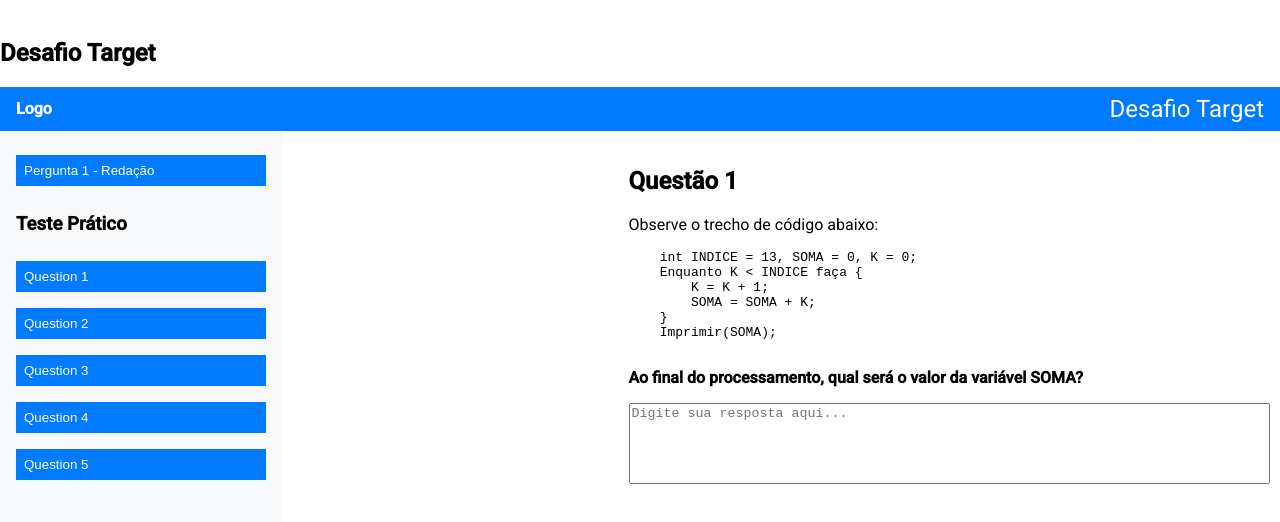
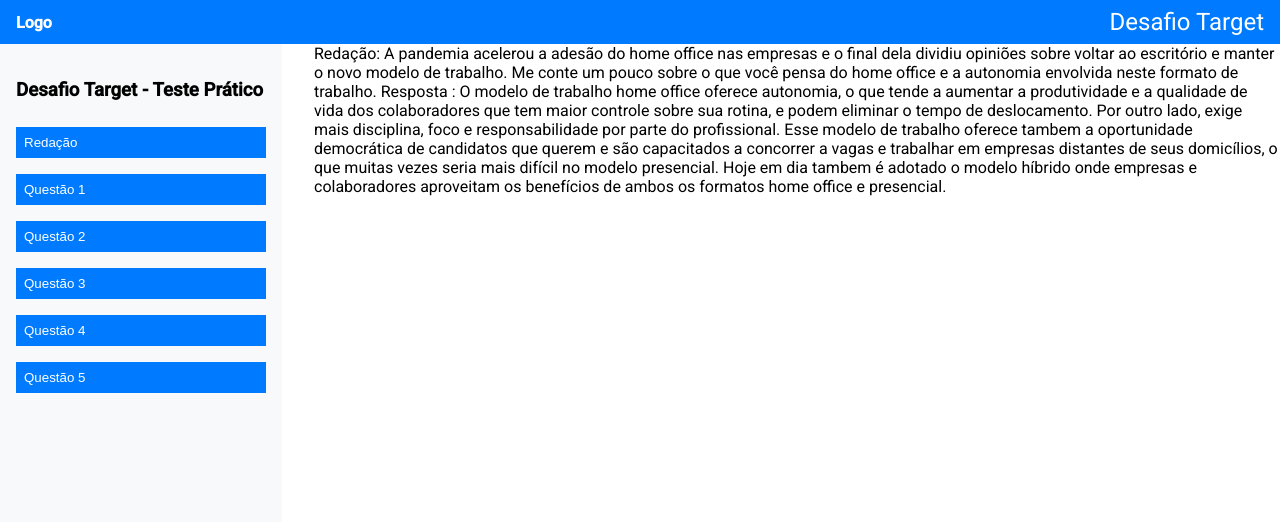
Before and after one commit to RubemAZ/Target-Sistemas-Prova-Tecnica, an Angular app in the folder Prova/: page /redaction in a window 1280 px wide. Before the commit this address led to /question1. Shown: the top 522 px of the page. Built offline with nearby package versions, Linux system fonts and the light colour scheme.

Commit message:
ADD Redaction page and routes

```diff
--- a/Prova/src/app/components/sidebar/sidebar.component.html
+++ b/Prova/src/app/components/sidebar/sidebar.component.html
@@ -1,21 +1,6 @@
 <div class="sidebar">
-  <button class="sidebar-button" (click)="showContent('question1')">
-    Pergunta 1 - Redação
-  </button>
-  <div *ngIf="activeContent === 'question1'" class="content">
-    <!-- Conteúdo da Pergunta 1 -->
-    <h3>Enunciado</h3>
-    <p>
-      A pandemia acelerou a adesão do home office nas empresas e o final dela dividiu opiniões sobre voltar ao escritório e manter o novo modelo de trabalho.
-      Me conte um pouco sobre o que você pensa do home office e a autonomia envolvida neste formato de trabalho.
-    </p>
-    <p>
-      O modelo de trabalho home office oferece autonomia, o que tende a aumentar a produtividade e a qualidade de vida dos colaboradores que têm maior controle
-      sobre sua rotina, e podem eliminar o tempo de deslocamento.
-    </p>
-  </div>
+  <h3>Desafio Target - Teste Prático</h3>
 
-  <h3>Teste Prático</h3>
   <div class="questions-list">
     <button
       class="sidebar-button"
--- a/Prova/src/app/components/sidebar/sidebar.component.ts
+++ b/Prova/src/app/components/sidebar/sidebar.component.ts
@@ -10,14 +10,15 @@ import { Router } from '@angular/router'; // Para navegação
   imports: [CommonModule],
 })
 export class SidebarComponent {
-  activeContent: string = ''; // Controla o conteúdo ativo
+  activeContent: string = ''
 
   questions = [
-    { label: 'Question 1', route: '/question1' },
-    { label: 'Question 2', route: '/question2' },
-    { label: 'Question 3', route: '/question3' },
-    { label: 'Question 4', route: '/question4' },
-    { label: 'Question 5', route: '/question5' },
+    { label: 'Redação', route: '/redaction' },
+    { label: 'Questão 1', route: '/question1' },
+    { label: 'Questão 2', route: '/question2' },
+    { label: 'Questão 3', route: '/question3' },
+    { label: 'Questão 4', route: '/question4' },
+    { label: 'Questão 5', route: '/question5' },
   ];
 
   constructor(private router: Router) {}
--- /dev/null
+++ b/Prova/src/app/pages/redaction/redaction.component.html
@@ -0,0 +1,20 @@
+<div>
+  Redação:
+
+  A pandemia acelerou a adesão do home office nas empresas e o final dela dividiu opiniões sobre voltar ao escritório e manter o novo modelo de trabalho.
+  Me conte um pouco sobre o que você pensa do home office e a autonomia envolvida neste formato de trabalho.
+
+  Resposta :
+
+  O modelo de trabalho home office oferece autonomia, o que tende a aumentar a produtividade e a qualidade de vida
+  dos colaboradores que tem maior controle sobre sua rotina, e podem eliminar o tempo de deslocamento. Por outro lado,
+  exige mais disciplina, foco e responsabilidade por parte do profissional.
+
+  Esse modelo de trabalho oferece tambem a oportunidade democrática de candidatos que querem e são capacitados
+  a concorrer a vagas e trabalhar em empresas distantes de seus domicílios, o que muitas vezes seria mais difícil no modelo
+  presencial.
+
+  Hoje em dia tambem é adotado o modelo híbrido onde empresas e colaboradores aproveitam os benefícios de ambos
+  os formatos home office e presencial.
+
+</div>
--- a/Prova/src/index.html
+++ b/Prova/src/index.html
@@ -10,10 +10,6 @@
   <link href="https://fonts.googleapis.com/icon?family=Material+Icons" rel="stylesheet">
 </head>
 <body class="mat-typography">
-  <nav>
-    <img href="../public/navbar-logo.png"/>
-
-    <h1>Desafio Target</h1></nav>
   <app-root></app-root>
 </body>
 </html>
```
Also changed, not shown: Prova/src/app/app.routes.ts (+9 -7 lines), Prova/src/app/pages/redaction/redaction.component.ts (added, +11 -0 lines), Prova/src/app/pages/redaction/redaction.component.scss (added), 1 other file (tests, documents, lock files or other folders).
